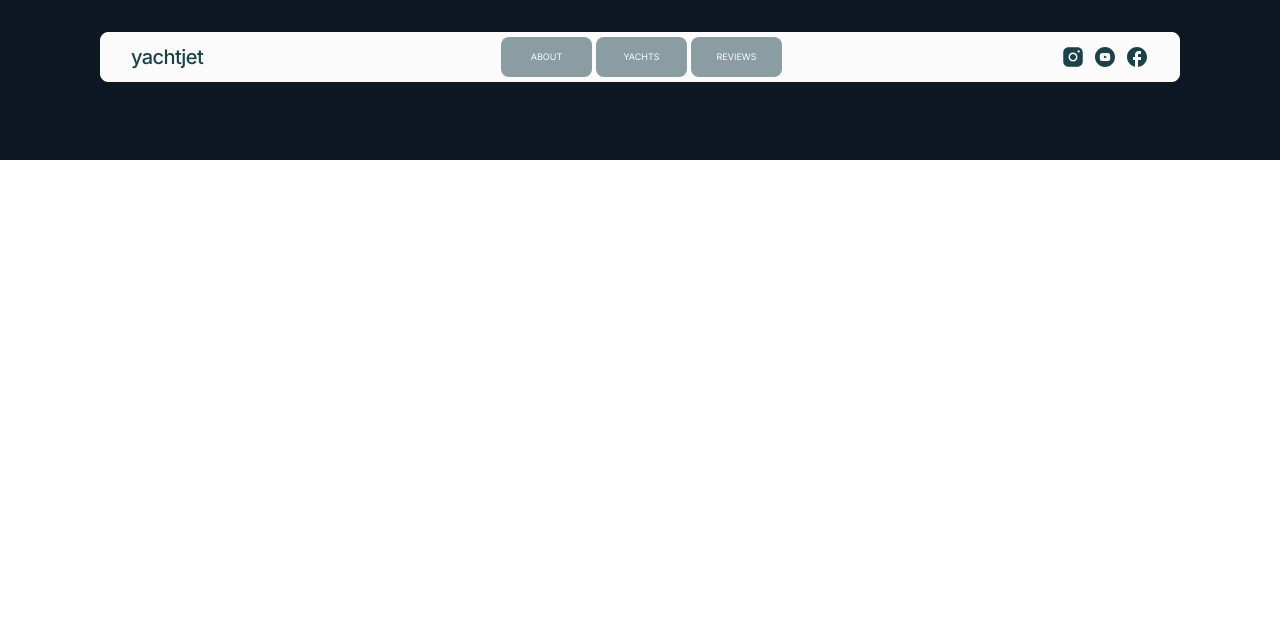
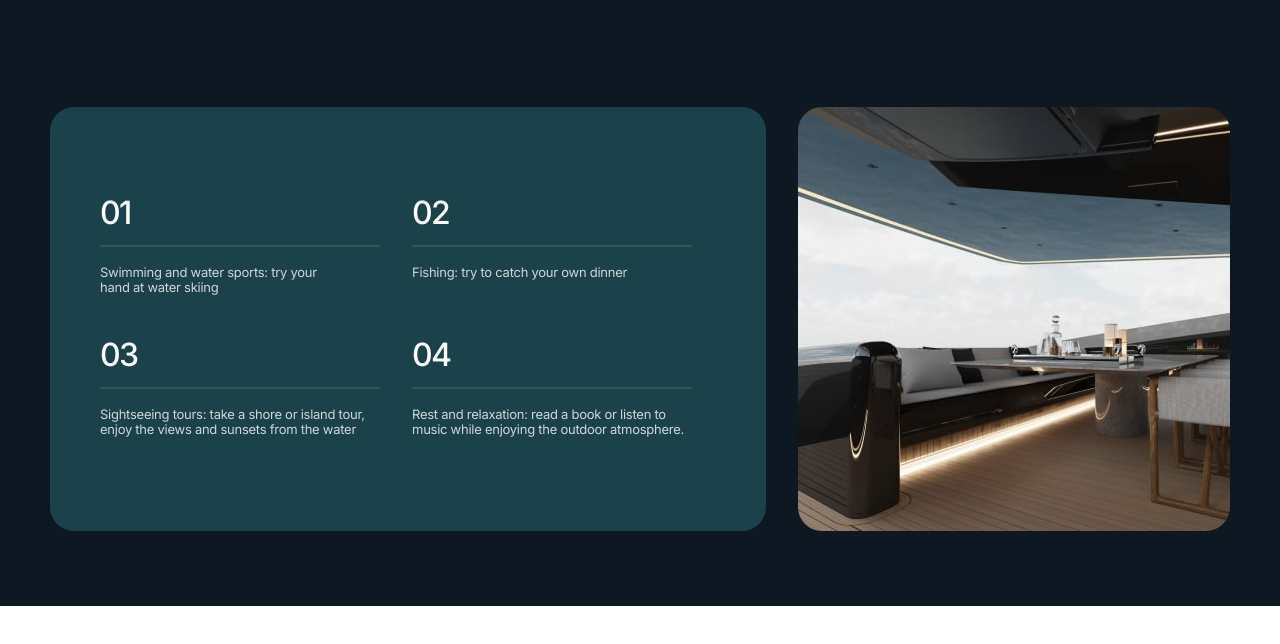
Before and after one commit to antagonist13/friendship_team_project_space, a website built with Vite: page src/index.html in a window 1280 px wide. Built offline with nearby package versions, Linux system fonts and the light colour scheme.

Commit message:
Зробив стилізацію та закінчив з адаптивкою під всі пристрої

```diff
--- a/src/css/advantages.css
+++ b/src/css/advantages.css
@@ -0,0 +1,186 @@
+.advantages-style {
+    padding-top: 40px;
+    padding-bottom: 40px;
+  }
+
+  .advantages {
+    display: flex;
+    flex-direction: column;
+    background-color: #1b414b;
+    padding: 80px 20px;
+    border-radius: 24px;
+    margin-bottom: 20px;
+  }
+
+  .advantages-list {
+    display: flex;
+    flex-direction: column;
+    gap: 40px;
+  }
+
+  .advantages-list-item {
+    position: relative;
+    display: flex;
+    flex-direction: column;
+  }
+
+
+
+  .advantages-list-item p::before {
+    content: '';
+    position: absolute;
+    bottom: -18px;
+    left: 0;
+    /* transform: translateY(-50%); */
+    width: 100%;
+    height: 2px;
+    background-color: rgba(251, 251, 251, 0.1);
+    border-radius: 18px;
+    z-index: -1;
+  }
+
+/*  */
+.advantages-list-item p,
+.advantages-list-item span {
+  position: relative;
+  z-index: 1;
+}
+
+
+  .advantages-list-item span {
+    margin-top: 18px;
+  }
+
+  .advantages-list-title {
+    color: #fbfbfb;
+    font-family: 'Inter', sans-serif;
+    font-size: 28px;
+    font-weight: 500;
+    line-height: 1; /* 100% */
+    letter-spacing: -0.05em;
+    margin-bottom: 18px;
+  }
+
+  .advantages-list-text {
+    color: #fbfbfb;
+    font-family: 'Inter', sans-serif;
+    font-size: 12px;
+    font-style: normal;
+    font-weight: 400;
+    line-height: 1.17; /* 116.667% */
+    letter-spacing: -0.02em;
+    opacity: 0.8;
+    max-width: 292px;
+  }
+
+  .advantages-list-text-design {
+    width: 238px;
+  }
+
+
+  .advantages-photo-style {
+    display: flex;
+    justify-content: center;
+    max-width: 335px;
+  }
+
+  .advantages-photo {
+    border-radius: 24px;
+    height: 424px;
+  }
+
+
+  @media screen and (min-width: 768px) {
+
+    .container {
+        max-width: 768px;
+        padding: 75px 32px;
+    }
+
+    .advantages-style {
+      display: flex;
+      justify-content: center;
+      flex-wrap: wrap;
+    }
+
+    .advantages {
+      display: flex;
+      max-width: 704px;
+      height: 424px;
+      padding: 90px 32px;
+      margin-bottom: 32px;
+    }
+
+    .advantages-list {
+      display: flex;
+      flex-direction: row;
+      flex-wrap: wrap;
+      gap: 32px;
+      row-gap: 44px;
+    }
+
+    .advantages-list-item {
+        width: 304px;
+    }
+
+    .advantages-list-title {
+        font-family: Inter;
+        font-size: 32px;
+    }
+
+
+    .advantages-list-text {
+      width: 292px;
+      font-size: 13px;
+      line-height: 1.15;
+    }
+
+    .advantages-list-text-design {
+        width: 238px;
+    }
+
+    .advantages-photo-style  {
+        max-width: 704px;
+    }
+  }
+
+  @media screen and (min-width: 1280px) {
+    .container {
+      max-width: 1280px;
+      padding-left: 50px;
+      padding-right: 50px;
+    }
+
+    .advantages {
+        max-width: 716px;
+        padding: 90px 50px;
+        margin-bottom: 0;
+        margin-right: 32px;
+    }
+
+    .advantages-list-item {
+        width: 280px;
+    }
+
+    .advantages-photo {
+        max-width: 432px;
+    }
+  }
+
+  @media screen and (min-width: 1440px) {
+    .container {
+      max-width: 1440px;
+    }
+
+    .advantages {
+        max-width: 768px;
+    }
+
+    .advantages-list-item {
+        width: 318px;
+    }
+
+    .advantages-photo {
+        max-width: 540px;
+    }
+  }
--- a/src/css/reset.css
+++ b/src/css/reset.css
@@ -18,10 +18,11 @@ p:last-child {
   margin-bottom: 0;
 }
 
-ul {
+ul, ol {
   margin: 0;
   padding: 0;
   list-style: none;
+  list-style-type: none;
 }
 
 a {
--- a/src/partials/advantages.html
+++ b/src/partials/advantages.html
@@ -0,0 +1,57 @@
+<section class="container advantages-style">
+    <h2 class="visually-hidden">Advantages</h2>
+    <div class="advantages">
+      <ol class="advantages-list">
+        <li class="advantages-list-item">
+            <p class="advantages-list-title advantages-list-title-line">01</p>
+            <span class="advantages-list-text advantages-list-text-design">
+                Swimming and water sports: try your hand at water skiing
+              </span>
+        </li>
+
+        <li class="advantages-list-item">
+            <p class="advantages-list-title advantages-list-title-line">02</p>
+            <span class="advantages-list-text">Fishing: try to catch your own dinner</span>
+        </li>
+
+        <li class="advantages-list-item">
+            <p class="advantages-list-title advantages-list-title-line">03</p>
+            <span class="advantages-list-text">
+                Sightseeing tours: take a shore or island tour, enjoy the views and
+                sunsets from the water
+              </span>
+        </li>
+
+        <li class="advantages-list-item">
+            <p class="advantages-list-title advantages-list-title-line">04</p>
+            <span class="advantages-list-text">
+                Rest and relaxation: read a book or listen to music while enjoying the
+                outdoor atmosphere.
+              </span>
+        </li>
+
+      </ol>
+    </div>
+     <div class="advantages-photo-style">
+  <picture>
+    <source srcset="./img/advantages/desktop-1440-advantages-img.jpg 1x,
+    ./img/advantages/desktop-1440-advantages-img@2x.jpg 2x"
+    media="(min-width: 1440px)">
+
+<source srcset="./img/advantages/desktop-1280-advantages-img.jpg 1x,
+./img/advantages/desktop-1280-advantages-img@2x.jpg 2x"
+media="(min-width: 1158px)">
+
+<source srcset="./img/advantages/tablet-advantages-img.jpg 1x,
+./img/advantages/tablet-advantages-img@2x.jpg 2x"
+media="(min-width: 768px)">
+
+ <source srcset="./img/advantages/mobile-advantages-img.jpg 1x,
+ ./img/advantages/mobile-advantages-img@2x.jpg 2x"
+ media="(max-width: 767px)">
+
+  <img class="advantages-photo" src="./img/advantages/mobile-advantages-img.jpg"
+   alt="rest zone">
+  </picture>
+</div>
+</section>
--- a/src/partials/header.html
+++ b/src/partials/header.html
@@ -1,4 +1,4 @@
-<header class="header">
+<!-- <header class="header">
   <div class="header-container container">
     <div class="header-wrapper">
       <nav class="header-nav">
@@ -65,4 +65,4 @@
       </button>
     </div>
   </div>
-</header>
+</header> -->
```
